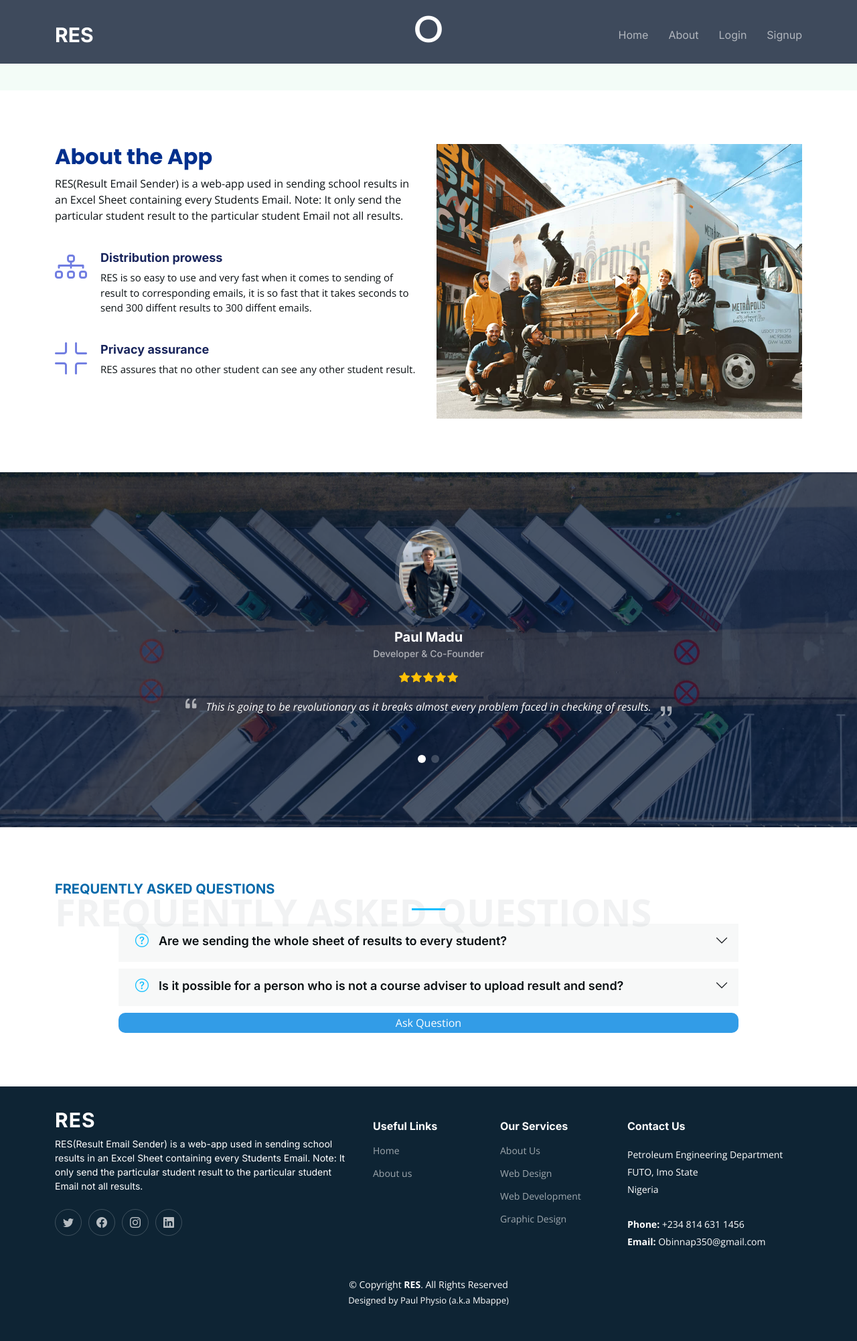
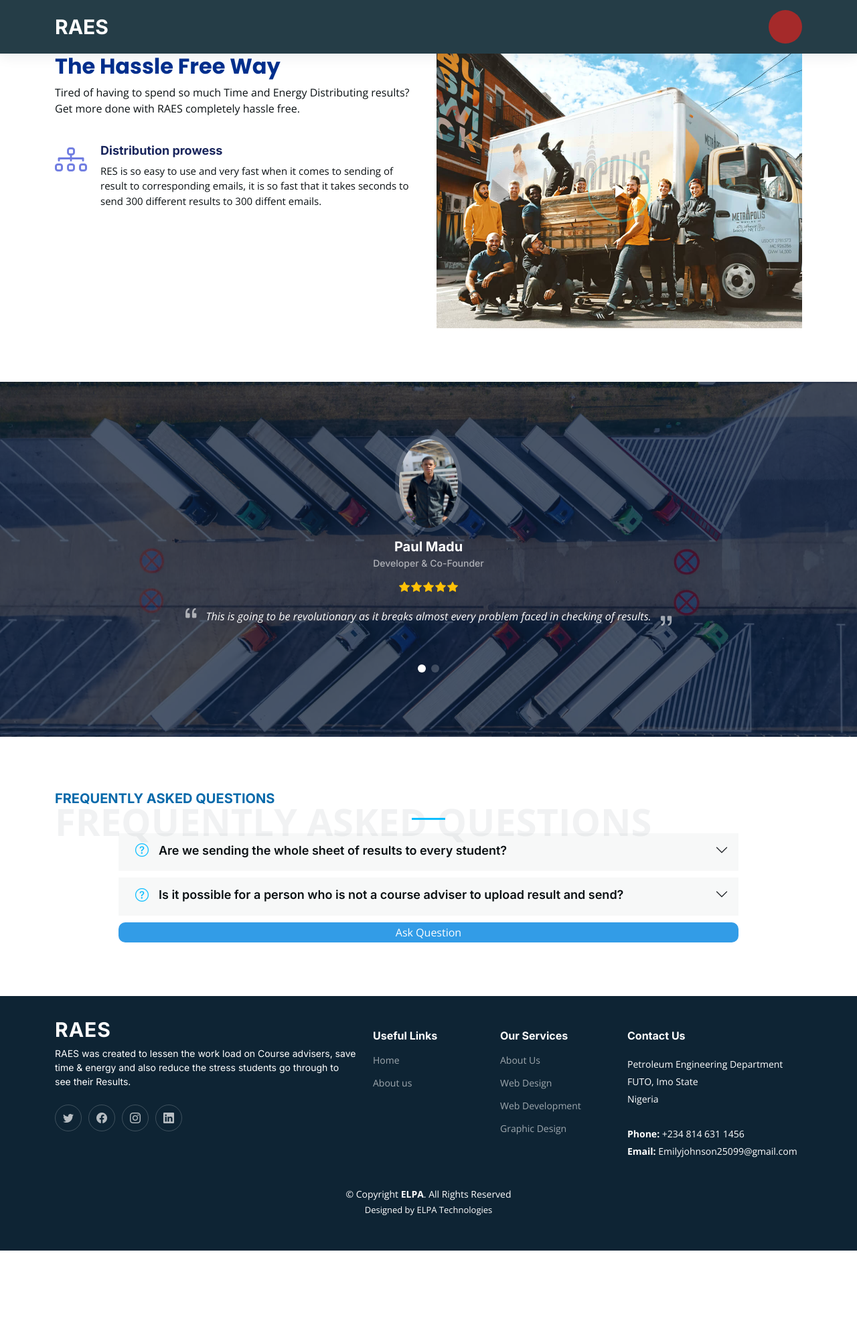
Before and after one commit to paulphysio/RAES, a Django app: page / in a window 1280 px wide. Shown: the whole page at 67% size. After the commit the page ends 1867 px from the top, so only its background shows below. Run offline with Django 4.2, Linux system fonts and the light colour scheme; some libraries are stand-ins or nearby versions.

Commit message:
i don tire

```diff
--- a/resapp/templates/about.html
+++ b/resapp/templates/about.html
@@ -8,25 +8,25 @@
     <a href="https://www.youtube.com/watch?v=LXb3EKWsInQ" class="glightbox play-btn"></a>
   </div>
   <div class="col-lg-6 content order-last  order-lg-first">
-    <h3>About the App</h3>
+    <h3>The Hassle Free Way</h3>
     <p>
-      RES(Result Email Sender) is a web-app used in sending school results in an Excel Sheet containing every Students Email. Note: It only send the particular student result to the particular student Email not all results.
+      Tired of having to spend so much Time and Energy Distributing results? Get more done with RAES completely hassle free.
     </p>
     <ul>
       <li  >
         <i class="bi bi-diagram-3"></i>
         <div>
           <h5>Distribution prowess</h5>
-          <p>RES is so easy to use and very fast when it comes to sending of result to corresponding emails, it is so fast that it takes seconds to send 300 diffent results to 300 diffent emails.</p>
+          <p>RES is so easy to use and very fast when it comes to sending of result to corresponding emails, it is so fast that it takes seconds to send 300 different results to 300 diffent emails.</p>
         </div>
       </li>
-      <li   >
+      {% comment %} <li   >
         <i class="bi bi-fullscreen-exit"></i>
         <div>
           <h5>Privacy assurance</h5>
           <p>RES assures that no other student can see any other student result.</p>
         </div>
-      </li>
+      </li> {% endcomment %}
       {% comment %} <li>
         <i class="bi bi-broadcast"></i>
         <div>
--- a/resapp/templates/base.html
+++ b/resapp/templates/base.html
@@ -367,32 +367,65 @@
   <!-- =======================================================
   * Closing Modal form for uploading of Excel file
   ======================================================== -->
+
+
   <!-- ======= Header ======= -->
-  <header id="header" class="header d-flex align-items-center fixed-top">
+  <header id="header" class="header d-flex align-items-center fixed-top sticked">
     <div class="container-fluid container-xl d-flex align-items-center justify-content-between">
+    <a href="{% url 'home'%}" class="logo d-flex align-items-center">
+            <!-- Uncomment the line below if you also wish to use an image logo -->
+            <!-- <img src="{% static  'assets/img/logo.png' %}" alt=""> -->
+            <h1>RAES</h1>
+          </a>
+    {% if user.profile %}
+      {% if user.profile.profile_pics %}
+          <a href="#" class="logo d-flex align-items-center pop" style="list-style-type: none;">
+            <!-- Uncomment the line below if you also wish to use an image logo -->
+            <img src="{{ user.profile.profile_pics.url }}" alt="{{ user.username }}" style="border-radius: 50%;width: 50px; height:50px;">
+          </a>
+      {% else %}
+      <a href="{% url 'edit_profile' user.profile.id %}" class="logo d-flex align-items-center pop">
+        <!-- Uncomment the line below if you also wish to use an image logo -->
+        <div style="width: 50px; height:50px; background-color:brown; border-radius: 50%; color:white">
+          {% for i in user.username %}
+            {% if forloop.first %}
+              <h1 class="text-center" style="padding-top: 8px;">{{i}}</h1>
+            {% endif %}
+          {% endfor %}
+        </div>
+      </a>
+      {% endif %}
+      {% else %}
+      <a href="{% url 'create_profile' %}" class="logo d-flex align-items-center">
+        <!-- Uncomment the line below if you also wish to use an image logo -->
+        <div style="width: 50px; height:50px; background-color:brown; border-radius: 50%; color:white">
+          {% for i in user.username %}
+            {% if forloop.first %}
+              <h1 class="text-center" style="padding-top: 8px;">{{i}}</h1>
+            {% endif %}
+          {% endfor %}
+        </div>
+      </a>
+      {% endif %}
 
-      <a href="{% url 'home'%}" class="logo d-flex align-items-center">
-        <!-- Uncomment the line below if you also wish to use an image logo -->
-        <!-- <img src="{% static  'assets/img/logo.png' %}" alt=""> -->
-        <h1>RES</h1>
-      </a>
-
+      {% if not user.is_authenticated %}
       <i class="mobile-nav-toggle mobile-nav-show bi bi-list"></i>
       <i class="mobile-nav-toggle mobile-nav-hide d-none bi bi-x"></i>
-      <nav id="navbar" class="navbar">
+      {% endif %}
+      <nav id="navbar" class="navbar" >
         <ul>
-          <li><a href="{% url 'home' %}" >Home</a></li>
-          <li><a href="{% url 'about' %}" >About</a></li>
+          <!-- <li><a href="{% url 'home' %}" >Home</a></li> -->
+          <!-- <li><a href="{% url 'about' %}" >About</a></li> -->
           {% if user.is_authenticated %}
-          {% if user.profile %}
-            <li><a href="{% url 'edit_profile' user.profile.id %}" >Edit Profile</a></li>
+          <!-- {% if user.profile %}
+            <li><a href="{% url 'edit_profile' user.profile.id %}" >Profile</a></li>
             {%else%}
 
-            <li><a href="{% url 'create_profile' %}" >Create Profile</a></li>
+            <li><a href="{% url 'create_profile' %}" >Profile</a></li>
 
-            {%endif%}
-            <li><a href="{% url 'chat_list'%}">Chat</a></li>
-            <li><a href="#" data-toggle="modal" data-target="#Logout">Logout</a></li>
+            {%endif%} -->
+            <!-- <li><a href="{% url 'chat_list'%}">Chat</a></li> -->
+            <!-- <li><a href="#" data-toggle="modal" data-target="#Logout">Logout</a></li> -->
           {%else%}
 
           <li><a href="#" data-toggle="modal" data-target="#Login">Login</a></li>
@@ -409,7 +442,7 @@
   <main id="main">
 
     <!-- ======= Breadcrumbs ======= -->
-    <div class="breadcrumbs">
+    <!-- <div class="breadcrumbs">
       <div class="page-header d-flex align-items-center">
         <div class="container position-relative">
           <div class="row d-flex justify-content-center">
@@ -422,7 +455,7 @@
       <nav>
 
       </nav>
-    </div><!-- End Breadcrumbs -->
+    </div>End Breadcrumbs -->
 
     <section class="sample-page">
       <div class="container " data-aos="fade-up">
@@ -441,7 +474,11 @@
               }
           }
       </style>
-
+      <input id="userid" type="text" value="{{user.id}}" hidden>
+      <input id="user" type="text" value="{{user.first_name}} {{user.last_name}}" hidden>
+      {% if user.profile %}
+      <input id="userprofileid" type="text" value="{{user.profile.id}}" hidden>
+      {% endif %}
         {% block content %}
         {% endblock %}
       </div>
@@ -455,10 +492,10 @@
     <div class="container">
       <div class="row gy-4">
         <div class="col-lg-5 col-md-12 footer-info">
-          <a href="index.html" class="logo d-flex align-items-center">
-            <span>RES</span>
+          <a href="{% url 'about' %}" class="logo d-flex align-items-center">
+            <span>RAES</span>
           </a>
-          <p>RES(Result Email Sender) is a web-app used in sending school results in an Excel Sheet containing every Students Email. Note: It only send the particular student result to the particular student Email not all results.</p>
+          <p>RAES was created to lessen the work load on Course advisers, save time & energy and also reduce the stress students go through to see their Results.</p>
           <div class="social-links d-flex mt-4">
             <a href="#" class="twitter"><i class="bi bi-twitter"></i></a>
             <a href="#" class="facebook"><i class="bi bi-facebook"></i></a>
@@ -492,7 +529,7 @@
             FUTO, Imo State<br>
             Nigeria <br><br>
             <strong>Phone:</strong> +234 814 631 1456<br>
-            <strong>Email:</strong> Obinnap350@gmail.com<br>
+            <strong>Email:</strong> Emilyjohnson25099@gmail.com<br>
           </p>
 
         </div>
@@ -502,14 +539,14 @@
 
     <div class="container mt-4">
       <div class="copyright">
-        &copy; Copyright <strong><span>RES</span></strong>. All Rights Reserved
+        &copy; Copyright <strong><span>ELPA</span></strong>. All Rights Reserved
       </div>
       <div class="credits">
         <!-- All the links in the footer should remain intact. -->
         <!-- You can delete the links only if you purchased the pro version. -->
         <!-- Licensing information: https://bootstrapmade.com/license/ -->
         <!-- Purchase the pro version with working PHP/AJAX contact form: https://bootstrapmade.com/logis-bootstrap-logistics-website-template/ -->
-        Designed by <a href="https://github.com/paulphysio">Paul Physio (a.k.a Mbappe)</a>
+        Designed by <a href="https://github.com/paulphysio">ELPA Technologies</a>
       </div>
     </div>
 
--- a/static/assets/css/main.css
+++ b/static/assets/css/main.css
@@ -384,7 +384,6 @@
 --------------------------------------------------------------*/
 .header {
   transition: all 0.5s;
-  z-index: 997;
   padding: 30px 0;
 }
 
@@ -410,7 +409,31 @@
 /*--------------------------------------------------------------
 # Desktop Navigation
 --------------------------------------------------------------*/
-@media (min-width: 1280px) {
+/* @media (min-width: 1280px) {
+  .popover .popover-body ul{
+    margin: 0;
+    padding: 0;
+    display: flex;
+    list-style: none;
+    align-items: right;
+  }
+  .popover-body li {
+    position: relative;
+  }
+
+  .popover-body a,
+  .popover-body a:focus {
+    display: flex;
+    align-items: center;
+    justify-content: space-between;
+    padding: 10px 0 10px 30px;
+    font-family: var(--font-primary);
+    font-size: 16px;
+    font-weight: 400;
+    color: rgba(255, 255, 255, 0.6);
+    white-space: nowrap;
+    transition: 0.3s;
+  }
   .navbar {
     padding: 0;
   }
@@ -526,7 +549,7 @@
     left: 100%;
     visibility: visible;
   }
-}
+} */
 
 @media (min-width: 1280px) and (max-width: 1366px) {
   .navbar .dropdown .dropdown ul {
@@ -554,7 +577,7 @@
 /*--------------------------------------------------------------
 # Mobile Navigation
 --------------------------------------------------------------*/
-@media (max-width: 1279px) {
+@media (max-width: 1500px) {
   .navbar {
     position: fixed;
     top: 0;
--- a/static/assets/js/main.js
+++ b/static/assets/js/main.js
@@ -20,12 +20,12 @@
   /**
    * Sticky header on scroll
    */
-  const selectHeader = document.querySelector('#header');
-  if (selectHeader) {
-    document.addEventListener('scroll', () => {
-      window.scrollY > 100 ? selectHeader.classList.add('sticked') : selectHeader.classList.remove('sticked');
-    });
-  }
+  // const selectHeader = document.querySelector('#header');
+  // if (selectHeader) {
+  //   document.addEventListener('scroll', () => {
+  //     window.scrollY > 100 ? selectHeader.classList.add('sticked') : selectHeader.classList.remove('sticked');
+  //   });
+  // }
 
   /**
    * Scroll top button
--- a/static/main.js
+++ b/static/main.js
@@ -1,3 +1,19 @@
+$(function () {
+    var userid = document.querySelector('[id="userprofileid"]').value
+    var user = document.querySelector('[id="user"]').value
+  $('.pop').popover({
+    html:true,
+    title:user,
+    content: `
+
+      <p><a href="/users/profile/edit/${userid}" >Profile</a></p>
+      <p><a href="/chat">Chat</a></p>
+      <p><a href="/users/logout">Logout</a></p>
+
+  `
+  })
+})
+
 function file(){
     const hide = document.querySelector('.hide-file')
     const hideBut = document.querySelector('.hide')
```
Also changed, not shown: media/profile_img/team-1.jpg (added).
